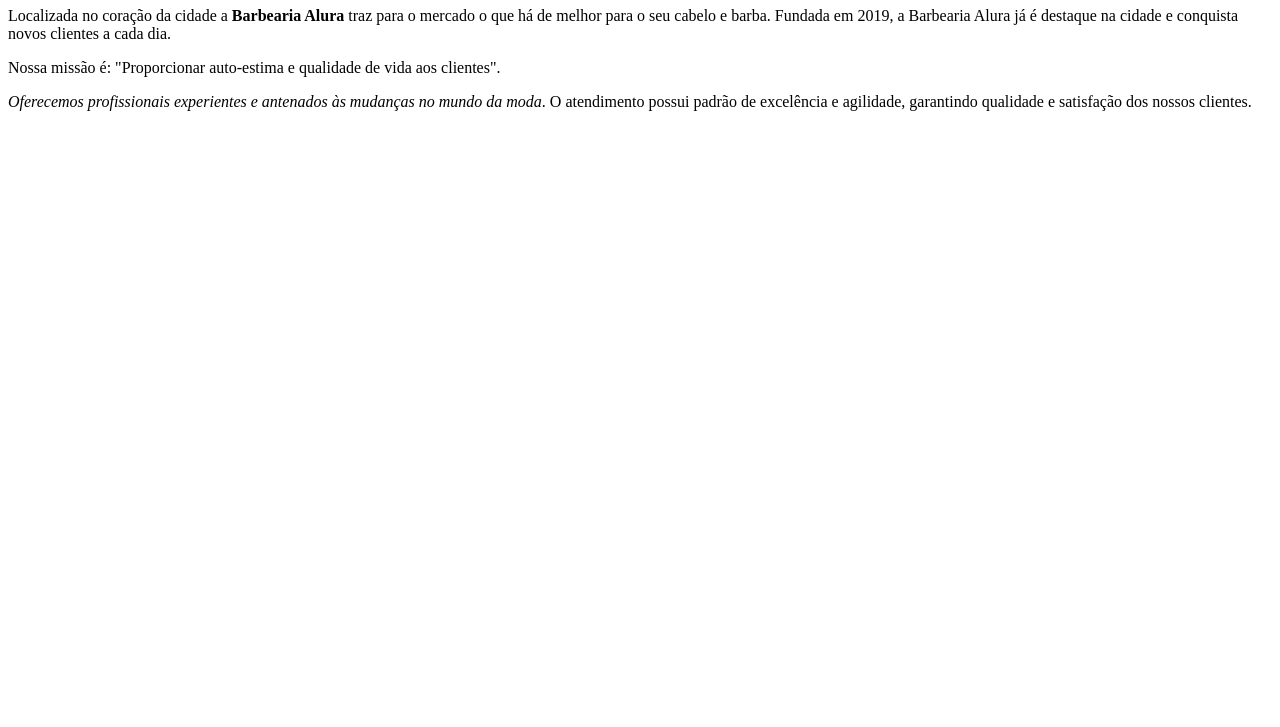
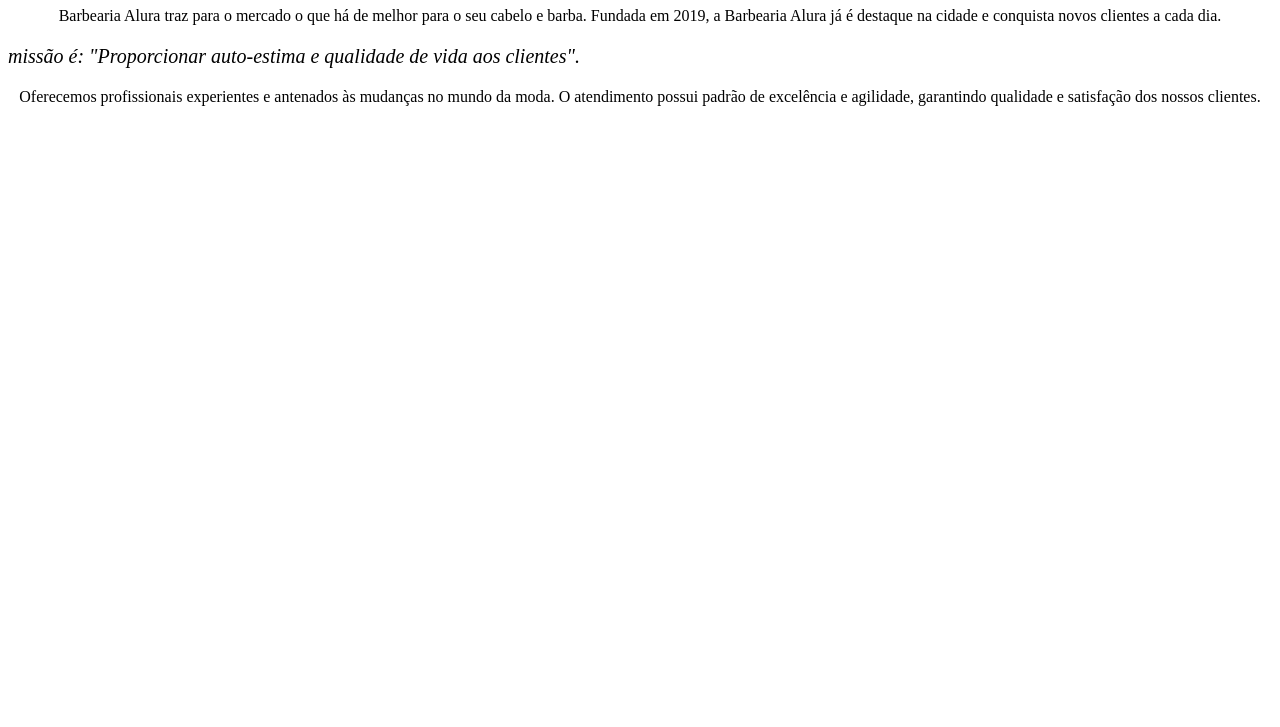
Before and after one commit to grazierk/RepositorioPensamento1, a plain HTML site: page index.html in a window 1280 px wide. Shown: the part 73-800 px from the top of the page. Drawn offline with Linux system fonts and the light colour scheme.

Commit message:
Add files via upload

```diff
--- a/index.html
+++ b/index.html
@@ -1,11 +1,23 @@
 <!DOCTYPE html>
-<html>
+<html lang="pt-br">
+    <head>
     <meta charset="UTF-8">
+    <title>Barbearia Alura</title>
+    <head>
+
+   <body>
    <h1>Sobre a Barbearia Alura</h1>
 
-    <p>Localizada no coração da cidade a <strong>Barbearia Alura</strong> traz para o mercado o que há de melhor para o seu cabelo e barba. Fundada em 2019, a Barbearia Alura já é destaque na cidade e conquista novos clientes a cada dia.</p>
 
-    <p>Nossa missão é: "Proporcionar auto-estima e qualidade de vida aos clientes".</p>
+    <p style="text-align: center;"  no coração da cidade a <strong>Barbearia Alura</strong> traz para o mercado o que há de melhor para o seu cabelo e barba. Fundada em 2019, a Barbearia Alura já é destaque na cidade e conquista novos clientes a cada dia.</p>
 
-    <p><em>Oferecemos profissionais experientes e antenados às mudanças no mundo da moda</em>. O atendimento possui padrão de excelência e agilidade, garantindo qualidade e satisfação dos nossos clientes.</p>
+
+    <p style="font-size: 20px;"text-aline: center;"><em>missão é: "Proporcionar auto-estima e qualidade de vida aos clientes".</em> </p>
+
+
+    <p style="text-align: center;"<em>Oferecemos profissionais experientes e antenados às mudanças no mundo da moda</em>. O atendimento possui padrão de excelência e agilidade, garantindo qualidade e satisfação dos nossos clientes.</p>
+</body>
+
+
+
 </html>
```
